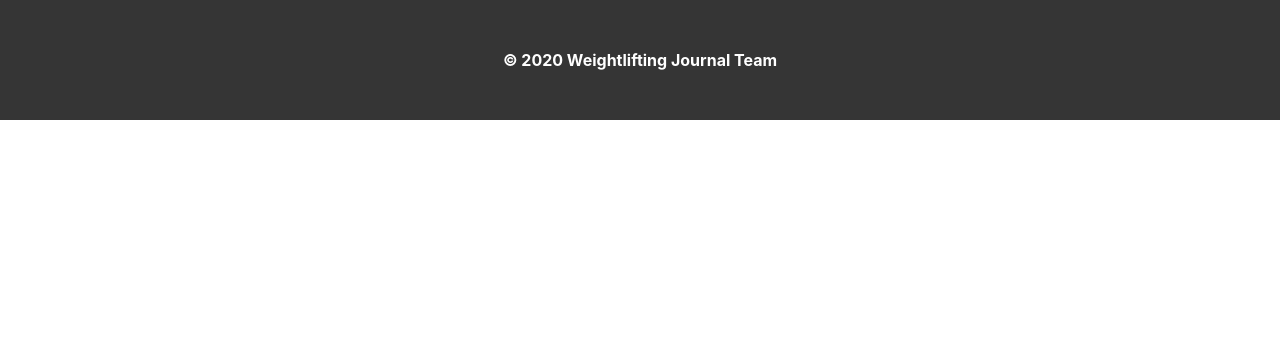
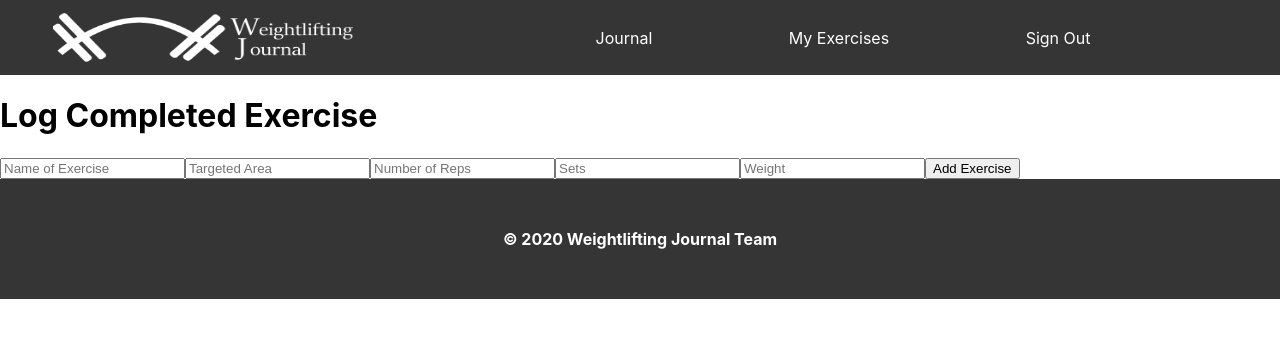
Before and after one commit to BW-FT-Weight-Lifting-Journal-12/front-end, a React (Create React App) app: page /journal in a window 1280 px wide. Shown: the top 338 px of the page. Built offline with nearby package versions, Linux system fonts and the light colour scheme.

Commit message:
Pull Recent

```diff
--- a/src/App.js
+++ b/src/App.js
@@ -15,12 +15,12 @@ import "./App.css";
 function App() {
   return (
     <div className="App">
-      <Route path="jounal">
-        <Journal />
-      </Route>
       <Router>
         <Route path="/" exact>
           <Login />
+        </Route>
+        <Route path="/journal">
+          <Journal />
         </Route>
         <Route path="/welcome">
           <Welcome />
--- a/src/Components/Navigation.js
+++ b/src/Components/Navigation.js
@@ -9,11 +9,11 @@ const Navigation = () => {
       <div className="nav">
         <img className="logo" src={Logo} alt="logo" />
         <div className="links">
-        <Link to="/exercises" className="link-text">
-          <p>Exercises</p>
+          <Link to="/journal" className="link-text">
+            <p>Journal</p>
           </Link>
           <Link to="/myexercises" className="link-text">
-          <p>My List</p>
+            <p>My Exercises</p>
           </Link>
           <Link to="/" className="link-text">
             <p>Sign Out</p>
--- a/src/Components/SignUp.js
+++ b/src/Components/SignUp.js
@@ -69,7 +69,6 @@ const SignUp = props => {
         }}
         onSubmit={(values, { setSubmitting }) => {
           setTimeout(() => {
-            // alert(JSON.stringify(values, null, 2));
             setSubmitting(false);
           }, 400);
         }}
--- a/src/styles/StyledLogin.js
+++ b/src/styles/StyledLogin.js
@@ -1,6 +1,10 @@
 import styled from "styled-components";
 
 export const StyledLogin = styled.div`
+
+p {
+  text-align: center;
+}
 
 h1 {
    text-align: center;
```
Lines whose indentation alone changed are shown as unchanged.
